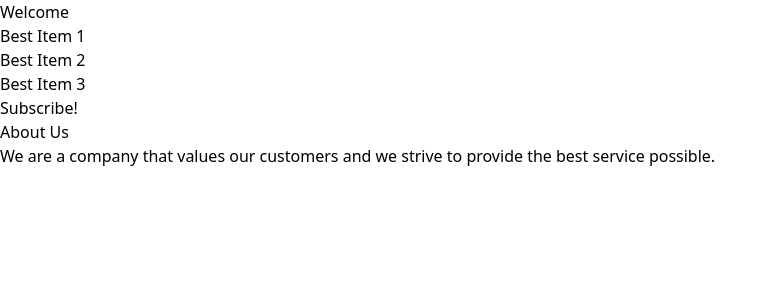
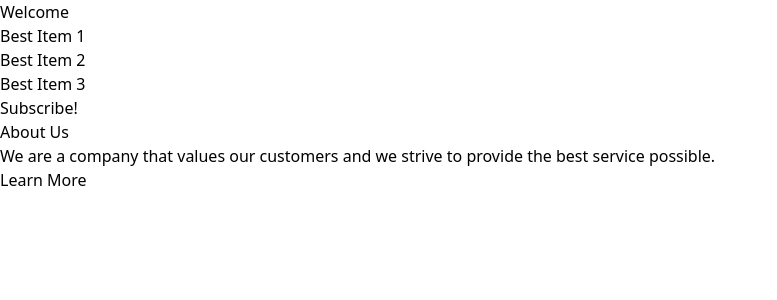
Before and after one commit to RolandSzB/react_final_project, a React (Vite) app: page / in a window 1280 px wide. Shown: the top 300 px of the page, without its empty margins (0-777 px from the left). Built offline with nearby package versions, Linux system fonts and the light colour scheme.

Commit message:
about us buttons added and footer shown only on homepage

```diff
--- a/src/App.jsx
+++ b/src/App.jsx
@@ -1,15 +1,29 @@
+import * as React from "react";
 import "./App.css";
 import HomePage from "./homepage";
 import Footer from "./footer/footerIndex";
-import { BrowserRouter, Route, Routes, Outlet } from "react-router-dom";
+import AboutUsPage from "./aboutUsPage";
+import { BrowserRouter, Route, Routes, useLocation } from "react-router-dom";
 
 function App() {
+  const LocationWrapper = () => {
+    const location = useLocation();
+    const showFooterPaths = ["/"];
+
+    return (
+      <>
+        <Routes>
+          <Route path={"/"} element={<HomePage />} />
+          <Route path={"/about"} element={<AboutUsPage />} />
+        </Routes>
+        {showFooterPaths.includes(location.pathname) && <Footer />}
+      </>
+    );
+  };
+
   return (
     <BrowserRouter>
-      <Routes>
-        <Route path={"/"} element={<HomePage />} />
-      </Routes>
-      <Footer />
+      <LocationWrapper />
     </BrowserRouter>
   );
 }
--- a/src/aboutUsPage/index.jsx
+++ b/src/aboutUsPage/index.jsx
@@ -1,3 +1,5 @@
+import { Link } from "react-router-dom";
+
 export default function AboutUsPage() {
   return (
     <div>
@@ -6,6 +8,9 @@ export default function AboutUsPage() {
         We are a company that values our customers and we strive to provide the
         best service possible.
       </p>
+      <button>
+        <Link to="/">Home</Link>
+      </button>
     </div>
   );
 }
--- a/src/footer/aboutUs.jsx
+++ b/src/footer/aboutUs.jsx
@@ -1,4 +1,5 @@
 import * as React from "react";
+import { Link } from "react-router-dom";
 
 export default function AboutUs() {
   return (
@@ -8,6 +9,9 @@ export default function AboutUs() {
         We are a company that values our customers and we strive to provide the
         best service possible.
       </p>
+      <button>
+        <Link to="/about">Learn More</Link>
+      </button>
     </div>
   );
 }
```
